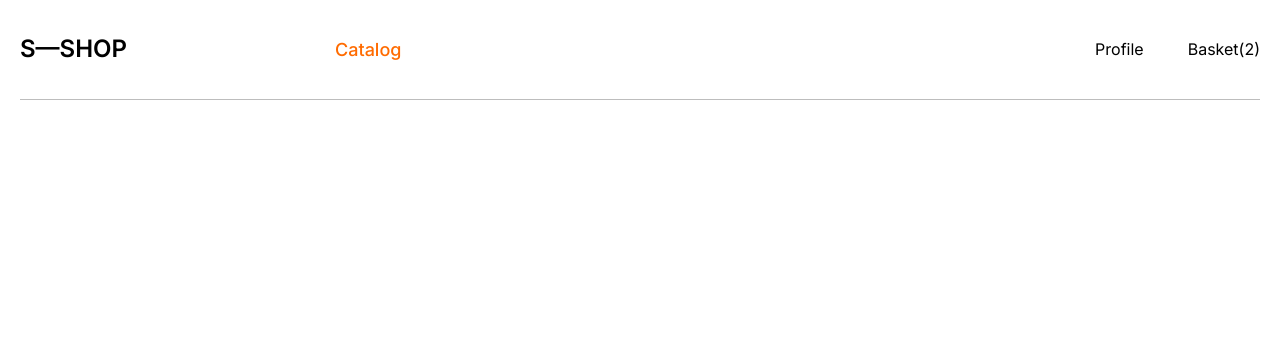
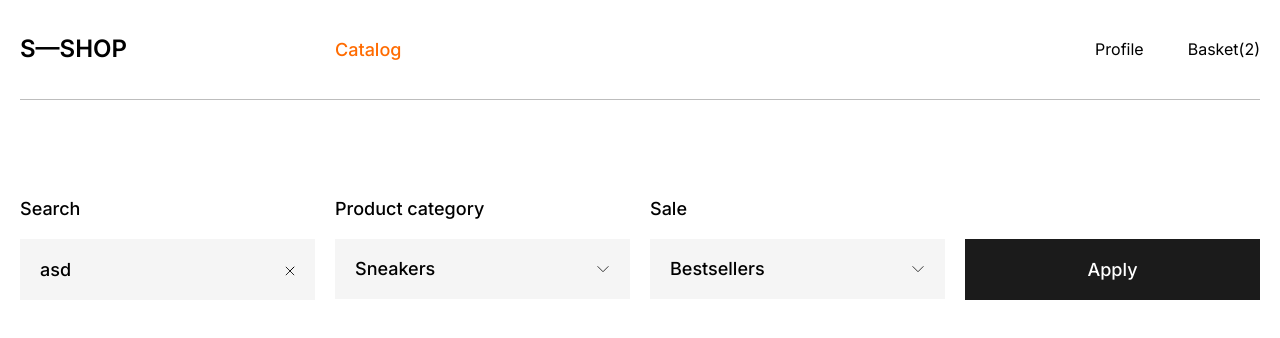
Before and after one commit to SafychCSS/wemakefab, a Vue app: page / in a window 1280 px wide. Shown: the top 338 px of the page. Built offline with nearby package versions, Linux system fonts and the light colour scheme.

Commit message:
filters, icons

```diff
--- a/src/App.vue
+++ b/src/App.vue
@@ -1,17 +1,23 @@
 <template>
     <div class="wrapper">
         <TheHeader/>
+
+        <div class="wrapper__filters">
+            <CatalogFilter/>
+        </div>
     </div>
 </template>
 
 <script>
 import TheHeader from '@/components/TheHeader';
+import CatalogFilter from '@/components/CatalogFilter';
 
 export default {
     name: 'App',
 
     components: {
         TheHeader,
+        CatalogFilter,
     },
 
     data() {
@@ -22,5 +28,10 @@ export default {
 };
 </script>
 
-<style>
+<style lang="scss">
+.wrapper {
+    &__filters {
+        margin-top: 80px;
+    }
+}
 </style>
--- a/src/assets/scss/index.scss
+++ b/src/assets/scss/index.scss
@@ -26,6 +26,23 @@ ul {
     list-style: none;
 }
 
+input,
+select,
+button {
+    font-family: inherit;
+    font-size: inherit;
+
+    border: 0;
+    outline: 0;
+
+    appearance: none;
+}
+
+button {
+    padding: 0;
+    cursor: pointer;
+}
+
 .container {
     max-width: 1440px;
     padding-left: 20px;
@@ -49,3 +66,17 @@ ul {
 .col-half {
     width: 50%;
 }
+
+.btn {
+    width: 100%;
+    padding: 20px;
+
+    font-size: 18px;
+    font-weight: 500;
+    text-align: center;
+    color: #fff;
+
+    cursor: pointer;
+
+    background-color: #1B1B1B;
+}
--- /dev/null
+++ b/src/components/CatalogFilter.vue
@@ -0,0 +1,135 @@
+<template>
+    <div class="container">
+        <form class="filters">
+            <div class="row">
+                <div class="col">
+                    <div class="filters__item">
+                        <p class="filters__name">Search</p>
+                        <div class="filters__search">
+                            <input class="filters__field" value="asd" type="text">
+                            <button class="filters__search-reset" type="button">
+                                <svg>
+                                    <use :xlink:href="sprite + '#icon-close'"></use>
+                                </svg>
+                            </button>
+                        </div>
+                    </div>
+                </div>
+                <div class="col">
+                    <div class="filters__item">
+                        <p class="filters__name">Product category</p>
+                        <div class="filters__select">
+                            <select class="filters__field">
+                                <option value="1">Sneakers</option>
+                                <option value="2">Sneakers2</option>
+                                <option value="3">Sneakers4</option>
+                            </select>
+                            <svg class="filters__select-arrow">
+                                <use :xlink:href="sprite + '#icon-select'"></use>
+                            </svg>
+                        </div>
+                    </div>
+                </div>
+                <div class="col">
+                    <div class="filters__item">
+                        <p class="filters__name">Sale</p>
+                        <div class="filters__select">
+                            <select class="filters__field">
+                                <option value="1">Bestsellers</option>
+                                <option value="2">Bestsellers2</option>
+                                <option value="3">Bestsellers4</option>
+                            </select>
+                            <svg class="filters__select-arrow">
+                                <use :xlink:href="sprite + '#icon-select'"></use>
+                            </svg>
+                        </div>
+                    </div>
+                </div>
+                <div class="col filters__btn">
+                    <button class="btn">Apply</button>
+                </div>
+            </div>
+        </form>
+    </div>
+</template>
+
+<script>
+import sprite from '@/assets/images/sprite.svg';
+
+export default {
+    name: 'CatalogFilter',
+
+    data() {
+        return {
+            sprite,
+        };
+    },
+};
+</script>
+
+<style lang="scss" scoped>
+.filters {
+    &__item {
+    }
+
+    &__name {
+        margin-bottom: 20px;
+
+        font-size: 18px;
+        font-weight: 500;
+    }
+
+    &__field {
+        width: 100%;
+        padding: 20px 40px 20px 20px;
+
+        font-size: 18px;
+        font-weight: 500;
+
+        background-color: #F5F5F5;
+    }
+
+    &__search {
+        position: relative;
+    }
+
+    &__btn {
+        display: flex;
+        align-items: flex-end;
+    }
+
+    &__search-reset {
+        position: absolute;
+        top: 50%;
+        right: 20px;
+
+        background-color: transparent;
+
+        transform: translateY(-50%);
+
+        svg {
+            width: 10px;
+            height: 10px;
+
+            stroke: #000;
+        }
+    }
+
+    &__select {
+        position: relative;
+    }
+
+    &__select-arrow {
+        position: absolute;
+        top: 50%;
+        right: 20px;
+
+        width: 14px;
+        height: 7px;
+
+        stroke: red;
+
+        transform: translateY(-50%);
+    }
+}
+</style>
```
Also changed, not shown: src/assets/images/sprite.svg (added).
